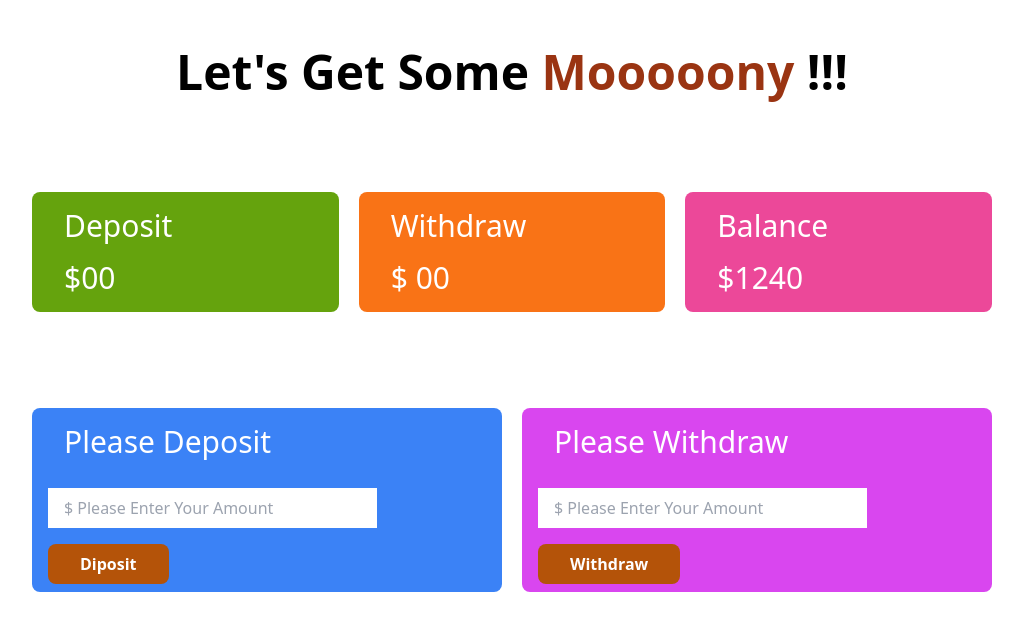
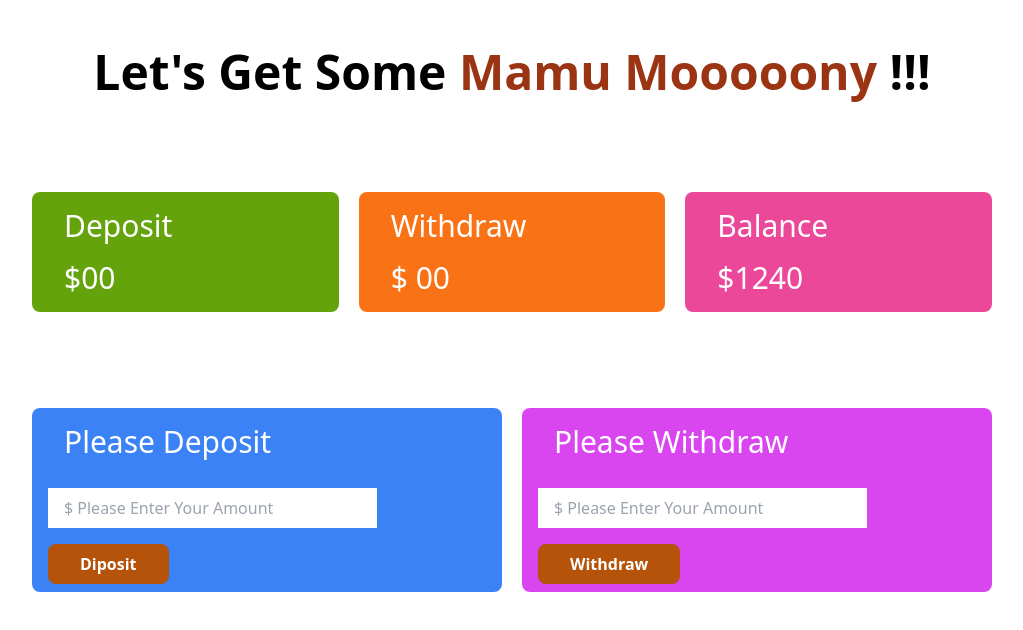
Before and after one commit to SameshRoy06/Baber-Bank, a plain HTML site: page bank.html in a window 1280 px wide. Shown: the whole page, without its empty margins (128-1151 px from the left). Drawn offline with nearby package versions, Linux system fonts and the light colour scheme.

Commit message:
all done Mamu

```diff
--- a/bank.html
+++ b/bank.html
@@ -8,7 +8,7 @@
 </head>
 <body>
     <header>
-        <h1 class="text-5xl font-semibold text-center mt-12">Let's Get Some <span class="text-orange-800">Mooooony</span> !!!</h1>
+        <h1 class="text-5xl font-semibold text-center mt-12">Let's Get Some <span class="text-orange-800"> Mamu Mooooony</span> !!!</h1>
     </header>
     <main>
         <section class="grid grid-cols-3 mt-12 w-9/12 mx-auto gap-5">
```
